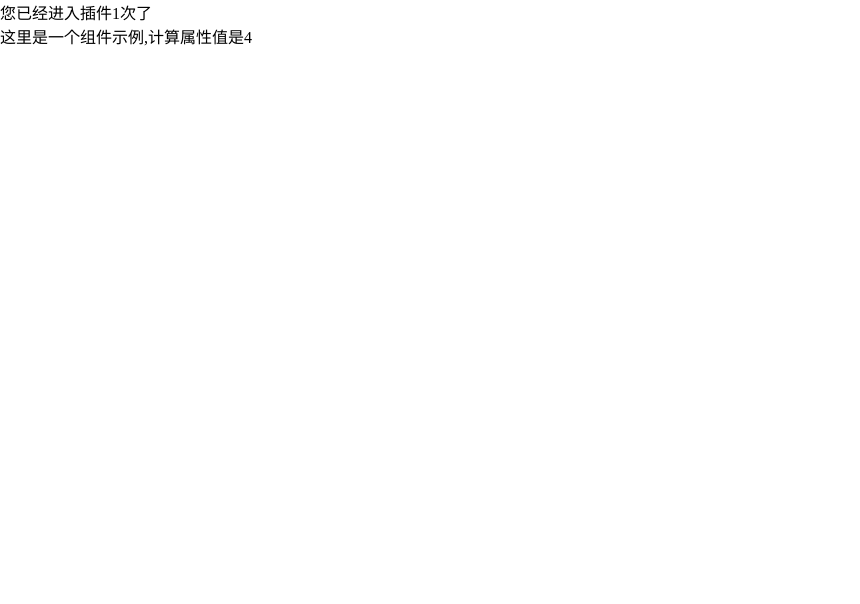
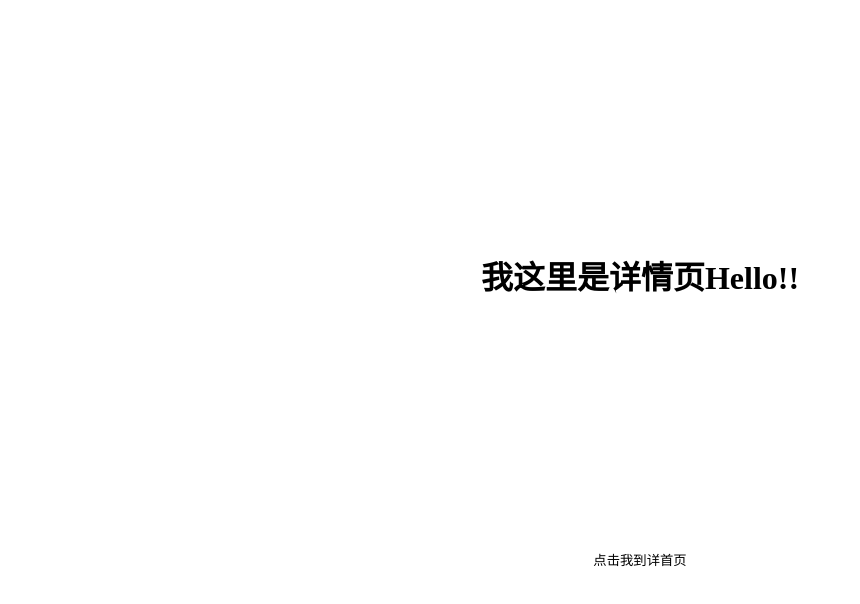
Before and after one commit to bravekingzhang/utools-plugin-template, a Vue app: page /#/detail in a window 1280 px wide. Shown: the top 604 px of the page, without its empty margins (0-860 px from the left). Built offline with nearby package versions, Linux system fonts and the light colour scheme.

Commit message:
feat: 引入到了导航的能力

```diff
--- a/package.json
+++ b/package.json
@@ -26,6 +26,7 @@
     "axios": "^0.27.2",
     "dayjs": "^1.11.5",
     "element-plus": "^2.2.17",
-    "vue": "^3.2.39"
+    "vue": "^3.2.39",
+    "vue-router": "^4.1.5"
   }
 }
--- a/src/App.vue
+++ b/src/App.vue
@@ -1,24 +1,14 @@
 <template>
-  <div>您已经进入插件{{ count + 1 }}次了</div>
-
-  <template-item :data="3"></template-item>
+  <router-view></router-view>
 </template>
-
-<style lang="scss" scoped></style>
-
 <script setup lang="ts">
 import { useDark } from "@vueuse/core";
 import { onMounted, onUnmounted, ref } from "vue";
 
-import TemplateItem from "./components/template-item.vue";
-
 useDark();
 
-// 有点类似vue2的 data()
-const count = ref<number>(0);
-
 async function handlePluginEnterCallback(e: Event) {
-  count.value = count.value + 1;
+  console.log("tool-plugin-enter", e);
 }
 
 onMounted(() => {
--- a/src/components/template-item.vue
+++ b/src/components/template-item.vue
@@ -3,7 +3,7 @@
 <style lang="scss" scoped></style>
 
 <script lang="ts" setup>
-import { computed } from "vue";
+import { defineProps, computed } from "vue";
 
 const props = defineProps({
   data: { type: Number, required: true },
--- a/src/main.ts
+++ b/src/main.ts
@@ -1,6 +1,8 @@
 import dayjs from 'dayjs';
 import 'dayjs/locale/zh-cn.js';
 import { createApp } from 'vue';
+import {createRouter,createWebHashHistory} from 'vue-router'
+import routes from './routes'
 import { ElNotification } from 'element-plus';
 
 import 'element-plus/theme-chalk/el-overlay.css';
@@ -23,8 +25,16 @@ function handleError(error: any) {
     type: 'error'
   });
 }
+const router = createRouter(
+  {
+    // 4. 内部提供了 history 模式的实现。为了简单起见，我们在这里使用 hash 模式。
+    history: createWebHashHistory(),
+    routes, // `routes: routes` 的缩写
+  }
+);
 
 const app = createApp(App);
+app.use(router)
 
 app.config.errorHandler = handleError;
 window.addEventListener('error', handleError);
--- /dev/null
+++ b/src/pages/detail.vue
@@ -0,0 +1,49 @@
+<template>
+  <div class="container">
+    <h1 class="title">我这里是详情页{{ greeting }}</h1>
+    <el-button @click="toHome">点击我到详首页</el-button>
+  </div>
+</template>
+
+<style lang="scss" scoped>
+.container {
+  display: flex;
+  flex-direction: column;
+  align-items: center;
+  justify-content: space-evenly;
+  height: 100%;
+}
+</style>
+
+<script lang="ts">
+import { defineComponent } from "vue";
+import { ElButton } from "element-plus";
+
+export default defineComponent({
+  data() {
+    return {
+      message: "Hello!",
+    };
+  },
+  components: {
+    ElButton,
+  },
+  computed: {
+    greeting() {
+      return this.message + "!";
+    },
+  },
+  methods: {
+    toHome() {
+      this.$router.back();
+    },
+  },
+  mounted() {
+    this.greeting; // type: string
+  },
+  setup() {},
+});
+</script>
+
+// ts 是用参考这里 https://blog.csdn.net/qq_25186543/article/details/121954169
+// or 参考这里 https://vuejs.org/guide/typescript/composition-api.html
--- /dev/null
+++ b/src/pages/home.vue
@@ -0,0 +1,49 @@
+<template>
+  <div class="container">
+    <h1 class="title">我这里是首页{{ greeting }}</h1>
+    <el-button @click="toDetail">点击我到详情页</el-button>
+  </div>
+</template>
+
+<style lang="scss" scoped>
+.container {
+  display: flex;
+  flex-direction: column;
+  align-items: center;
+  justify-content: space-evenly;
+  height: 100%;
+}
+</style>
+
+<script lang="ts">
+import { defineComponent } from "vue";
+import { ElButton } from "element-plus";
+
+export default defineComponent({
+  data() {
+    return {
+      message: "Hello!",
+    };
+  },
+  components: {
+    ElButton,
+  },
+  computed: {
+    greeting() {
+      return this.message + "!";
+    },
+  },
+  methods: {
+    toDetail() {
+      this.$router.push("/detail");
+    },
+  },
+  mounted() {
+    this.greeting; // type: string
+  },
+  setup() {},
+});
+</script>
+
+// ts 是用参考这里 https://blog.csdn.net/qq_25186543/article/details/121954169
+// or 参考这里 https://vuejs.org/guide/typescript/composition-api.html
--- /dev/null
+++ b/src/routes.ts
@@ -0,0 +1,7 @@
+import Home from './pages/home.vue';
+import Detail from './pages/detail.vue';
+const routes = [
+    { path: '/', component: Home },
+    { path: '/detail', component: Detail },
+  ];
+export default routes;
```
Also changed, not shown: 2 other files (tests, documents, lock files or other folders).
